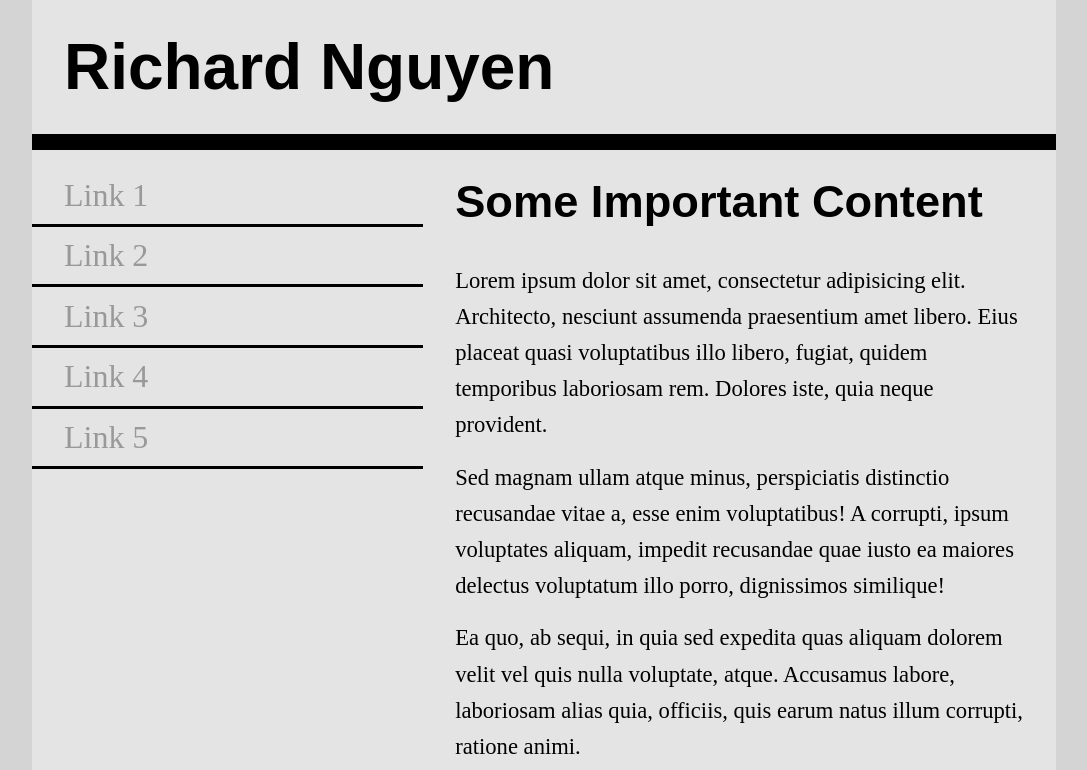
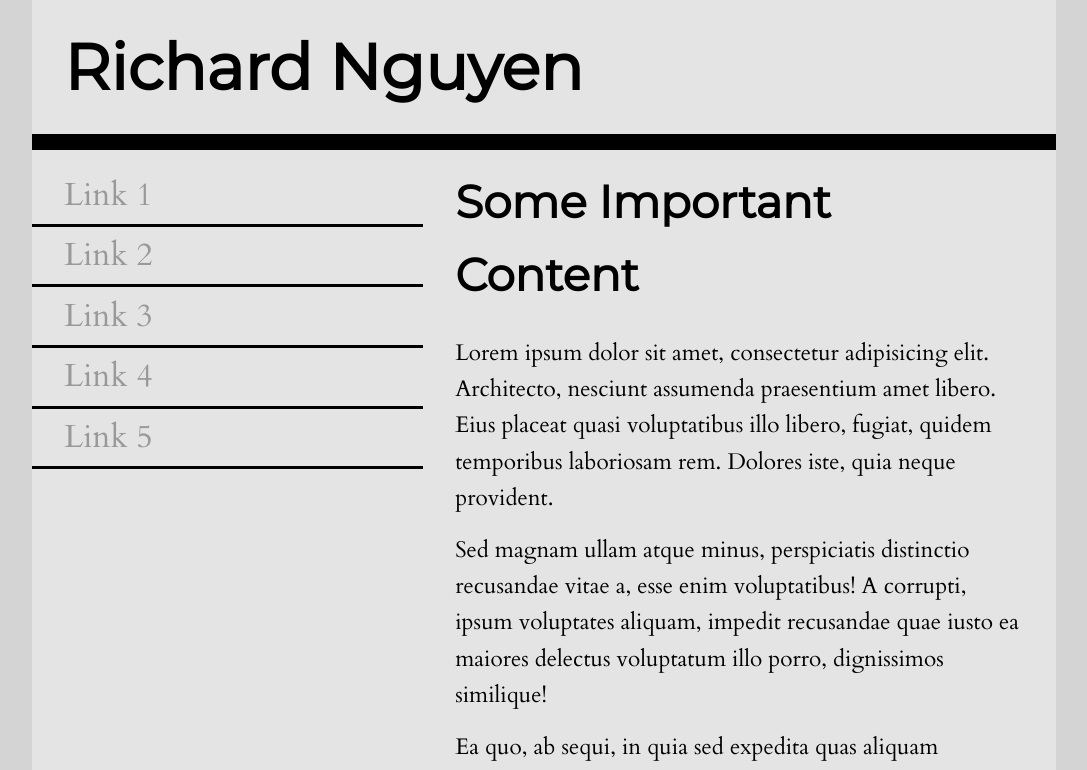
Before and after one commit to PandaWings/fonts, a plain HTML site: page index.html in a window 1280 px wide. Shown: the top 770 px of the page, without its empty margins (96-1183 px from the left). Drawn offline with Linux system fonts and the light colour scheme.

Commit message:
Fonts Updated & 2 <a> tags

```diff
--- a/index.html
+++ b/index.html
@@ -11,6 +11,8 @@
     don't forget to add your google font <link> in the right place
     -->
     <meta name="viewpoint" content="width=device-width" />
+
+    <link href="https://fonts.googleapis.com/css?family=Montserrat|Cardo" rel="stylesheet">
     <link href="one.css" rel="stylesheet" type="text/css"/>
 </head>
 <body>
@@ -20,8 +22,8 @@
         </header>
         <nav>
             <ul>
-                <li><a href="#">Link 1</a></li>
-                <li><a href="#">Link 2</a></li>
+                <li><a href="index.html">Link 1</a></li>
+                <li><a href="two.html">Link 2</a></li>
                 <li><a href="#">Link 3</a></li>
                 <li><a href="#">Link 4</a></li>
                 <li><a href="#">Link 5</a></li>
--- a/one.css
+++ b/one.css
@@ -6,18 +6,18 @@
 html{
     font-size: 16px;
     line-height: 1.6;
-    font-family: serif;
+    font-family: "Cardo", "Calisto MT", "Bookman Old Style", "Georgia", serif;
 }
 html,body{
     background-color: #d4d4d4;
 }
 h1{
-    font-family: sans-serif;
+    font-family: "Montserrat", "Tahoma", "Verdana", sans-serif;
     font-size: 3.998rem;
     padding:1rem 2rem;
 }
 h2{
-    font-family: sans-serif;
+    font-family: "Montserrat", "Tahoma", "Verdana", sans-serif;
     font-size: 2.827rem;
     padding:1rem 2rem;
 }
--- a/two.css
+++ b/two.css
@@ -6,18 +6,18 @@
 html{
     font-size: 16px;
     line-height: 1.6;
-    font-family: sans-serif;
+    font-family: "Lato", "Tahoma", "Verdana", sans-serif;
 }
 html,body{
     background-color: #d4d4d4;
 }
 h1{
-    font-family: serif;
+    font-family: "Droid Serif", "Georgia", "Times New Roman", serif;
     font-size: 3.998rem;
     padding:1rem 2rem;
 }
 h2{
-    font-family: serif;
+    font-family: "Droid Serif", "Georgia", "Times New Roman", serif;
     font-size: 2.827rem;
     padding:1rem 2rem;
 }
```
Also changed, not shown: two.html (+4 -2 lines).
